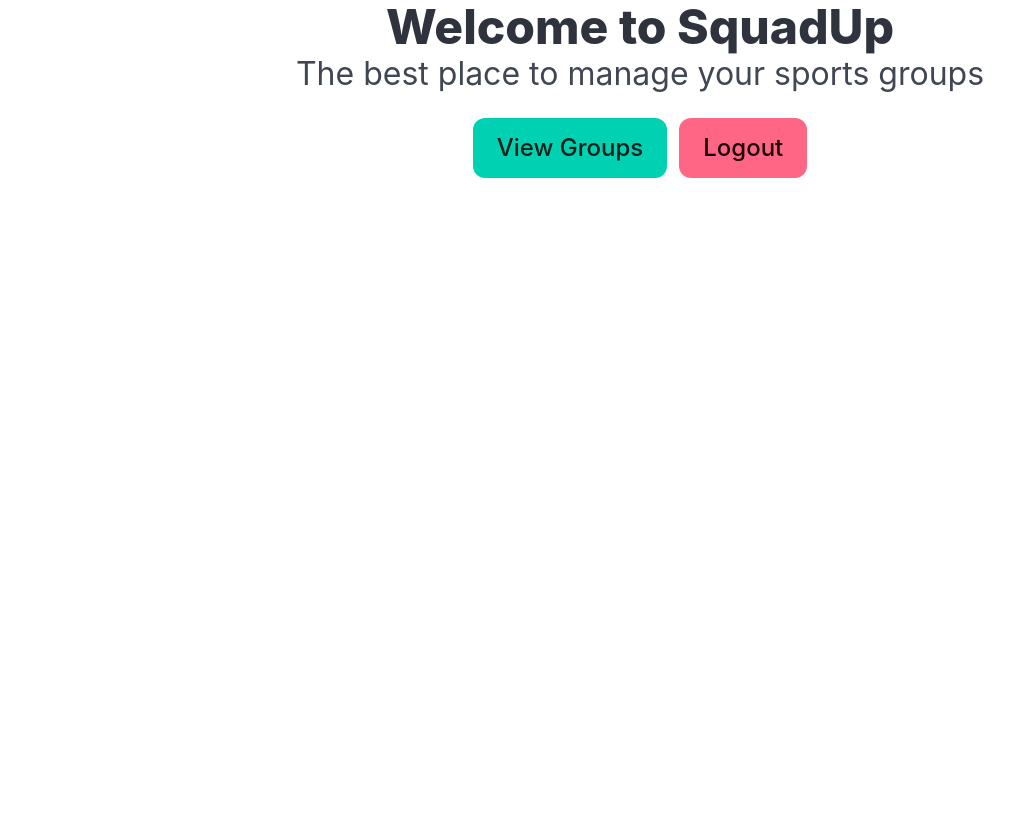
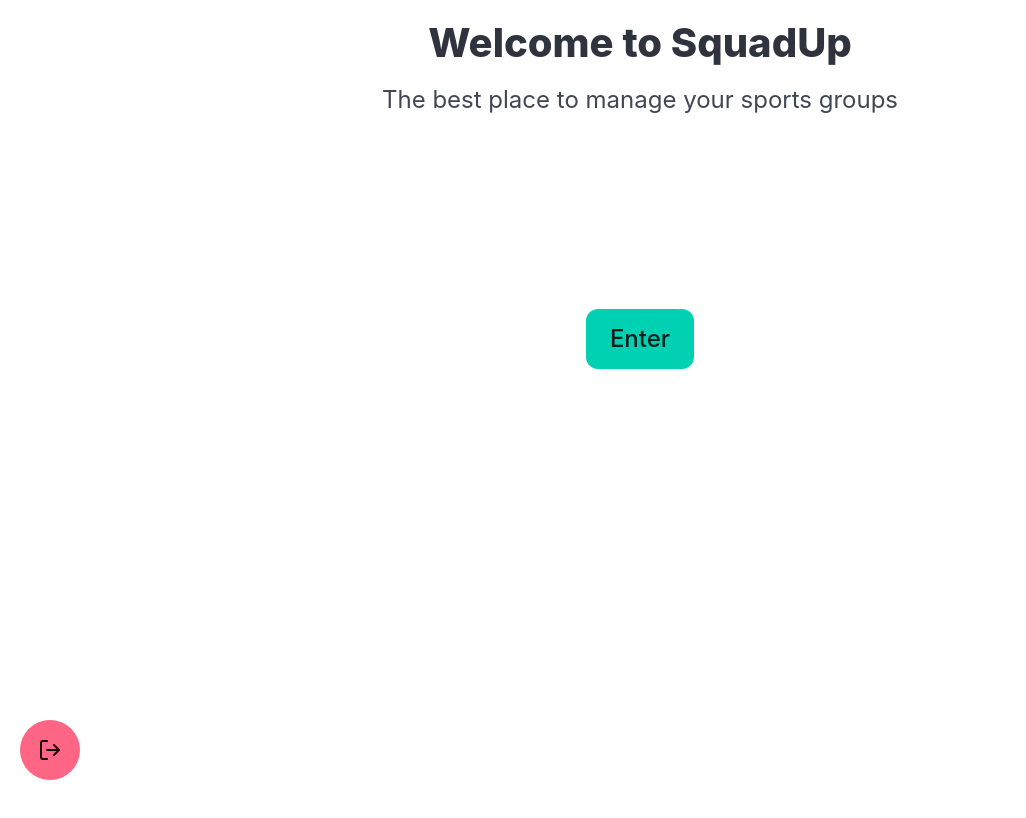
Before and after one commit to hpacheco26/squadup, a React (Vite) app in the folder frontend/: page / in a window 1280 px wide. Shown: the top 818 px of the page, without its empty margins (0-1026 px from the left). Built offline with nearby package versions, Linux system fonts and the light colour scheme; no server answers; sample sign-in values are in the browser's storage.

Commit message:
ui adjutments

```diff
--- a/frontend/package.json
+++ b/frontend/package.json
@@ -10,6 +10,8 @@
     "preview": "vite preview"
   },
   "dependencies": {
+    "@fortawesome/free-solid-svg-icons": "^6.7.2",
+    "@fortawesome/react-fontawesome": "^0.2.2",
     "autoprefixer": "^10.4.20",
     "axios": "^1.7.9",
     "bulma": "^1.0.3",
--- a/frontend/src/App.jsx
+++ b/frontend/src/App.jsx
@@ -2,7 +2,7 @@ import { Routes, Route } from 'react-router-dom';
 import HomePage from './pages/HomePage.jsx';
 import PlayersPage from './pages/PlayerPage.jsx';
 import GroupsPage from './pages/GroupsPage';
-import GroupPage from './pages/GroupPage'
+import GroupPage from './pages/GroupPage';
 import LoginPage from './pages/LoginPage';
 import SignupPage from './pages/SignupPage';
 import PregamePage from './pages/PreGamePage';
@@ -10,13 +10,19 @@ import GamePage from './pages/GamePage';
 import RankPage from './pages/RankPage.jsx';
 import ProtectedRoute from './components/ProtectedRoute';
 
+function App() {
+  // Inline style object for padding
+  const appStyles = {
+    padding: '20px', // Set your preferred padding here
+    minHeight: '100vh', // Ensure the page stretches the full height
+  };
 
-function App() {
   return (
+    <div style={appStyles}> {/* Apply inline padding */}
       <Routes>
         {/* Public routes */}
         <Route path="/login" element={<LoginPage />} />
-      <Route path="/signup" element={<SignupPage  />} />
+        <Route path="/signup" element={<SignupPage />} />
 
         {/* Protected routes */}
         <Route
@@ -75,9 +81,8 @@ function App() {
             </ProtectedRoute>
           }
         />
-
-
       </Routes>
+    </div>
   );
 }
 
--- a/frontend/src/pages/GroupPage.jsx
+++ b/frontend/src/pages/GroupPage.jsx
@@ -3,6 +3,8 @@ import { useParams, useNavigate } from 'react-router-dom';
 import useGroupStore from '../store/groupStore';
 import useAuthStore from '../store/authStore';
 import { Loader, Button } from 'react-bulma-components';
+import { FontAwesomeIcon } from '@fortawesome/react-fontawesome'; // Import FontAwesomeIcon
+import { faCog, faFutbol } from '@fortawesome/free-solid-svg-icons'; // Import icons - changed to a soccer ball for sports
 
 import GroupSettingsModal from '../components/GroupSettingsModal';
 import GameModal from '../components/GameModal';
@@ -25,15 +27,18 @@ function GroupPage() {
     if (!group) return <Loader />;
 
     return (
-        <div className="container p-6">
+        <div className="container">
             <div className="box">
                 <div className="is-flex is-justify-content-space-between">
                     <h1 className="title is-3">{group.name}</h1>
                     <div>
-                        <Button color="warning" onClick={() => setIsSettingsModalOpen(true)}>Settings</Button>
-                        {/* Create Game Button */}
-                        <Button color="primary" onClick={() => setIsGameCreateModalOpen(true)} style={{ marginLeft: '10px' }}>
-                            Create Game
+                        {/* Settings Icon Button */}
+                        <Button
+                            color="warning"
+                            onClick={() => setIsSettingsModalOpen(true)}
+                            style={{ padding: '10px', borderRadius: '50%' }}
+                        >
+                            <FontAwesomeIcon icon={faCog} size="lg" />
                         </Button>
                     </div>
                 </div>
@@ -59,6 +64,21 @@ function GroupPage() {
 
             {/* Display the Games Container */}
             <GamesContainer groupId={group.id} />
+
+            {/* Create Game Icon Button - Positioned in the bottom right corner */}
+            <div style={{ position: 'fixed', bottom: '20px', right: '20px' }}>
+                <Button
+                    color="primary"
+                    onClick={() => setIsGameCreateModalOpen(true)}
+                    style={{
+                        padding: '10px',  // Increased padding for larger button
+                        borderRadius: '50%',
+                        fontSize: '40px'  // Adjust the font size for the icon to make it larger
+                    }}
+                >
+                    <FontAwesomeIcon icon={faFutbol} size="1x" /> {/* Changed to the soccer ball icon */}
+                </Button>
+            </div>
         </div>
     );
 }
--- a/frontend/src/pages/GroupsPage.jsx
+++ b/frontend/src/pages/GroupsPage.jsx
@@ -20,7 +20,7 @@ function GroupsPage() {
     }, [user, navigate]);
 
     return (
-        <div className="container p-6">
+        <div className="container">
             <h1 className="title is-2 mb-4">Groups</h1>
             <div className="columns is-multiline">
                 {groups.length > 0 ? (
--- a/frontend/src/pages/HomePage.jsx
+++ b/frontend/src/pages/HomePage.jsx
@@ -1,22 +1,48 @@
 import { Link } from 'react-router-dom';
+import { FiLogOut } from 'react-icons/fi'; // Import logout icon
 import useAuthStore from '../store/authStore';
 
 function HomePage() {
-  const { logout } = useAuthStore(); // Get logout function from Zustand store
+  const { logout } = useAuthStore();
 
   return (
-    <div className="container has-text-centered">
-      <h1 className="title is-1">Welcome to SquadUp</h1>
-      <p className="subtitle is-3">The best place to manage your sports groups</p>
+    <div className="hero is-fullheight is-flex is-justify-content-center is-align-items-center">
+      <div className="container has-text-centered">
+        <h1 className="title is-2" style={{ marginBottom: '20px' }}>Welcome to SquadUp</h1> {/* Custom margin-bottom */}
+        <p className="subtitle is-4">The best place to manage your sports groups</p>
 
-      <div className="buttons is-centered">
-        <Link to="/groups" className="button is-primary is-large">
-          View Groups
-        </Link>
-        <button onClick={logout} className="button is-danger is-large">
-          Logout
-        </button>
+        {/* Vertically centered Enter button */}
+        <div className="is-flex is-justify-content-center is-align-items-center" style={{ height: '50vh' }}>
+          <Link to="/groups" className="button is-primary is-large">
+            Enter
+          </Link>
+        </div>
       </div>
+
+      {/* Logout button fixed at the bottom-left */}
+      <button
+        onClick={logout}
+        className="logout-button button is-danger"
+      >
+        <FiLogOut size={24} /> {/* Logout Icon */}
+      </button>
+
+      {/* Inline styles for positioning */}
+      <style>
+        {`
+          .logout-button {
+            position: fixed;
+            bottom: 20px;
+            left: 20px;
+            border-radius: 50%;
+            width: 60px;
+            height: 60px;
+            display: flex;
+            align-items: center;
+            justify-content: center;
+          }
+        `}
+      </style>
     </div>
   );
 }
```
Also changed, not shown: 1 other file (tests, documents, lock files or other folders). Lines whose indentation alone changed are shown as unchanged.
